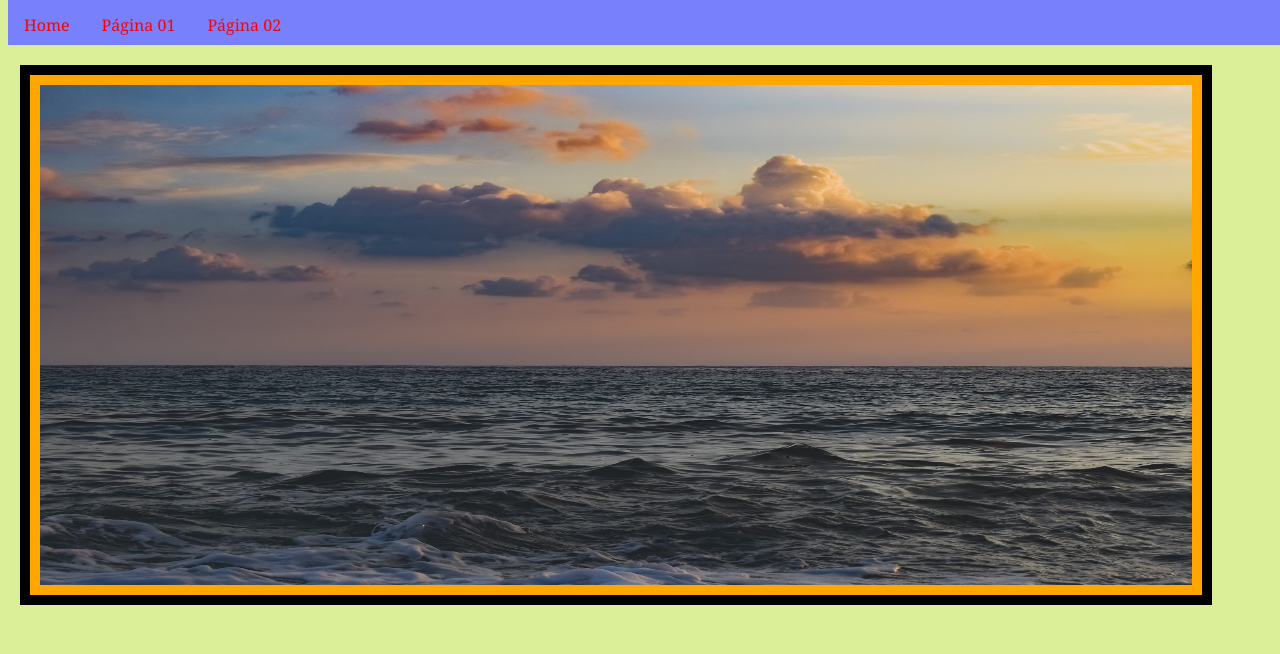
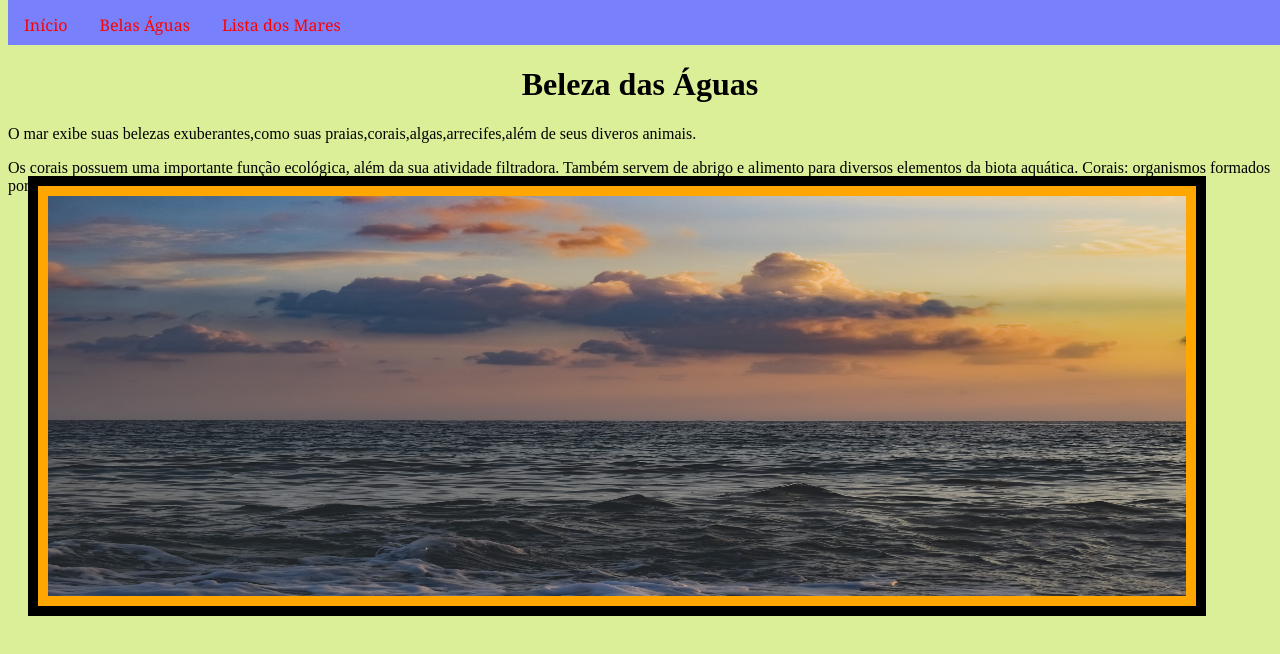
Before and after one commit to sarachini/primeiroe_2t, a plain HTML site: page pagina01.html in a window 1280 px wide. Drawn offline with Linux system fonts and the light colour scheme.

Commit message:
Aula 25-08

```diff
--- a/estilo.css
+++ b/estilo.css
@@ -46,9 +46,9 @@ li a:hover {
 .boxImage {
   position: absolute;
   width: 90%;
-  height: 500px;
+  height: 400px;
   background: rgb(255, 166, 0);
-  top: 45px;
+  top: 90px;
   left: 0;
   margin: 20px;
   border-color: black;
@@ -60,7 +60,7 @@ li a:hover {
 }
 #mar {
   width: 800%;
-  height: 500px;
+  height: 400px;
 }
 .rodape {
   position: absolute;
@@ -80,4 +80,19 @@ li a:hover {
 #imagemHome {
   width: 1000px;
   height: 200px;
+  margin-left: 150px;
 }
+.conteudo01 {
+  position: relative;
+  top: 45px;
+}
+.conteudo02 {
+  position: relative;
+  top: 45px;
+  margin-left: 25%;
+}
+#lista {
+  position: relative;
+  width: 700px;
+  height: 400px;
+}
--- a/pagina01.html
+++ b/pagina01.html
@@ -4,23 +4,38 @@
     <meta charset="UTF-8">
     <meta http-equiv="X-UA-Compatible" content="IE=edge">
     <meta name="viewport" content="width=device-width, initial-scale=1.0">
-    <title>Document</title>
+    <title>Aluno Gabriel</title>
     <link rel="stylesheet" href="estilo.css">
 </head>
 <body>
     <div class="menuPrincipal">
         <nav>
             <ul>
-              <li><a href="index.html">Home</a></li>
-              <li><a href="pagina01.html">Página 01</a></li>
-              <li><a href="pagina02.html">Página 02</a></li>
+              <li><a href="index.html">Início</a></li>
+              <li><a href="pagina01.html">Belas Águas</a></li>
+              <li><a href="pagina02.html">Lista dos Mares</a></li>
             </ul>
           </nav>
     </div>
 
-    <div class="boxImage">
-      <img id="mar" src="mar.jpg" alt="">
-    </div>
+     <div class="conteudo01">
+     <h1 id="titulo01">Beleza das Águas</h1>
+
+      <div class="boxImage">
+        <img id="mar" src="mar.jpg" alt="">
+      </div>
+     <p>O mar exibe suas belezas exuberantes,como suas praias,corais,algas,arrecifes,além de
+       seus diveros animais.</p>
+       <p>Os corais possuem uma importante função ecológica, além da sua atividade filtradora.
+         Também servem de abrigo e alimento para diversos elementos da biota aquática.
+          Corais: organismos formados por colônias de cnidários </p>
+     </div>
+
+
+
+
+
+
 
 </body>
 </html>
```
Also changed, not shown: index.html (+5 -5 lines), pagina02.html (+19 -4 lines), 12.jpg (added), caribe.jpg (added), coral.jpg (added), koro.jpg (added).
